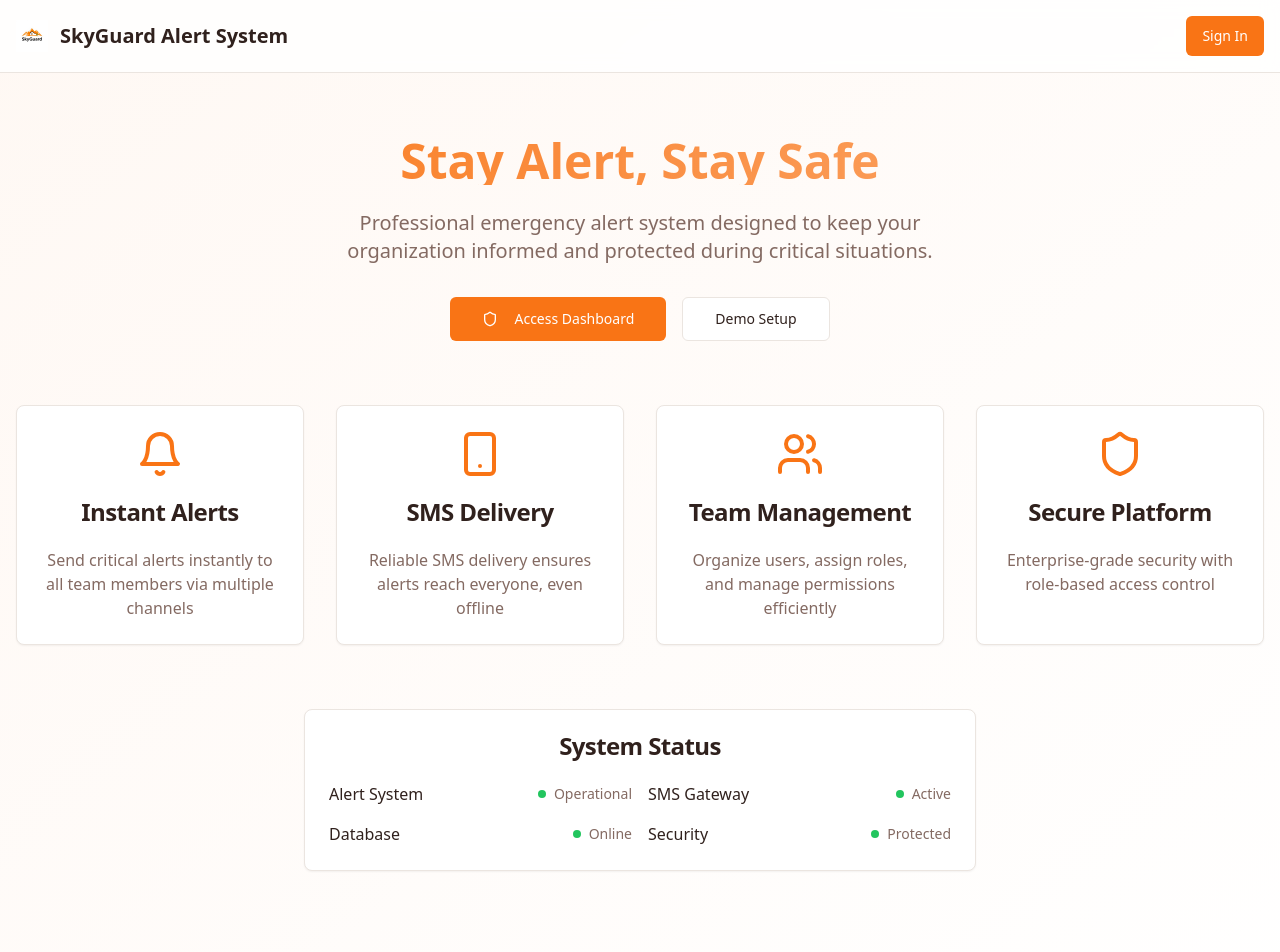
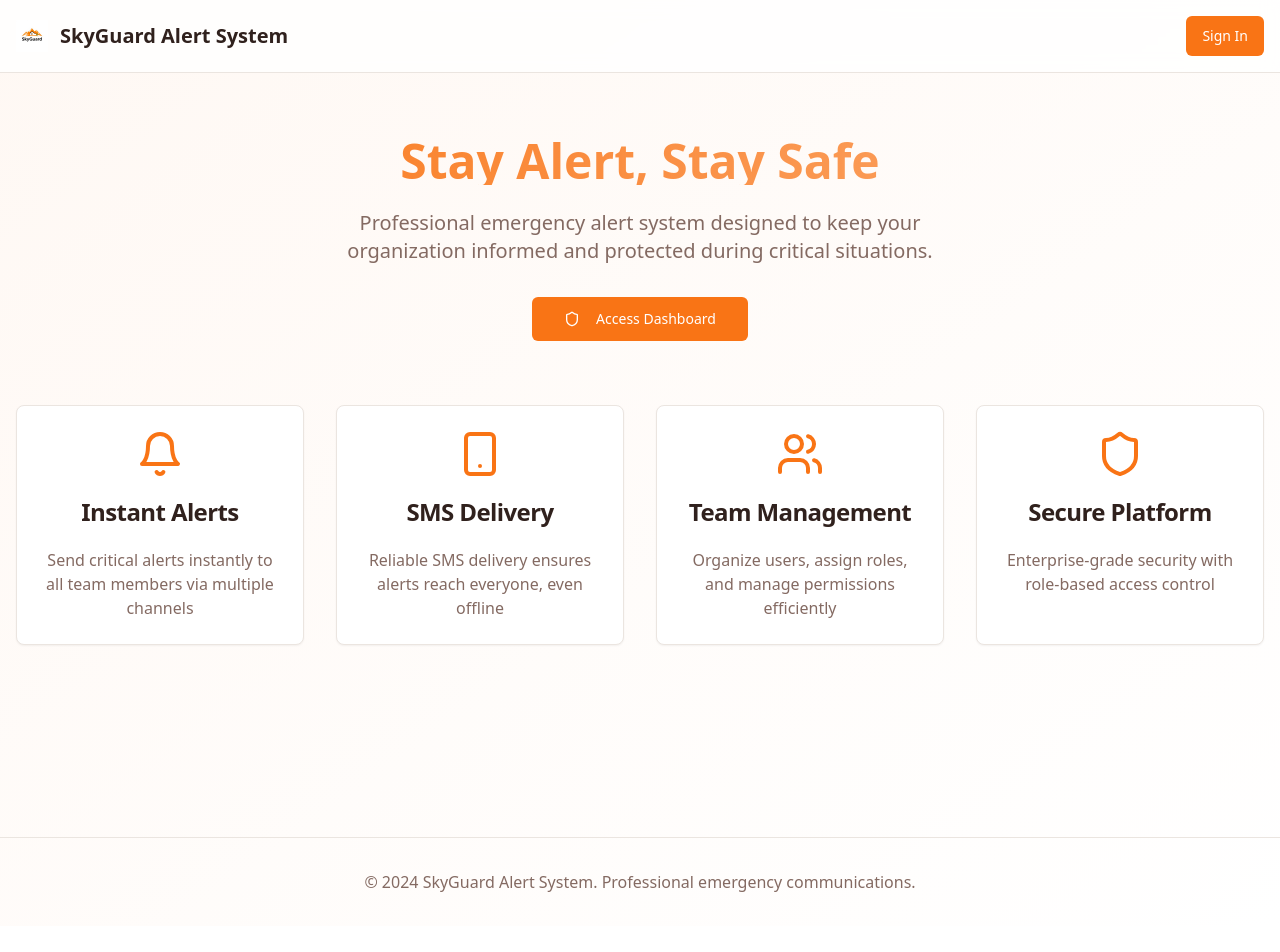
Before and after one commit to ztharpe1/skyguard-alerts, a React (Vite) app: page / in a window 1280 px wide. Shown: the top 952 px of the page. After the commit the page ends 926 px from the top, so only its background shows below. Built offline with nearby package versions, Linux system fonts and the light colour scheme.

Commit message:
Remove demo setup and system status
Remove the "Demo Setup" button and the "System Status" card from the homepage.

```diff
--- a/src/pages/Index.tsx
+++ b/src/pages/Index.tsx
@@ -36,9 +36,6 @@ const Index = () => {
             <Button size="lg" onClick={() => navigate('/auth')}>
               <Shield className="mr-2 h-5 w-5" />
               Access Dashboard
-            </Button>
-            <Button size="lg" variant="outline" onClick={() => navigate('/setup')}>
-              Demo Setup
             </Button>
           </div>
         </div>
@@ -94,44 +91,6 @@ const Index = () => {
           </Card>
         </div>
 
-        {/* System Status */}
-        <Card className="max-w-2xl mx-auto">
-          <CardHeader>
-            <CardTitle className="text-center">System Status</CardTitle>
-          </CardHeader>
-          <CardContent>
-            <div className="grid gap-4 md:grid-cols-2">
-              <div className="flex items-center justify-between">
-                <span>Alert System</span>
-                <div className="flex items-center">
-                  <div className="w-2 h-2 bg-green-500 rounded-full mr-2"></div>
-                  <span className="text-sm text-muted-foreground">Operational</span>
-                </div>
-              </div>
-              <div className="flex items-center justify-between">
-                <span>SMS Gateway</span>
-                <div className="flex items-center">
-                  <div className="w-2 h-2 bg-green-500 rounded-full mr-2"></div>
-                  <span className="text-sm text-muted-foreground">Active</span>
-                </div>
-              </div>
-              <div className="flex items-center justify-between">
-                <span>Database</span>
-                <div className="flex items-center">
-                  <div className="w-2 h-2 bg-green-500 rounded-full mr-2"></div>
-                  <span className="text-sm text-muted-foreground">Online</span>
-                </div>
-              </div>
-              <div className="flex items-center justify-between">
-                <span>Security</span>
-                <div className="flex items-center">
-                  <div className="w-2 h-2 bg-green-500 rounded-full mr-2"></div>
-                  <span className="text-sm text-muted-foreground">Protected</span>
-                </div>
-              </div>
-            </div>
-          </CardContent>
-        </Card>
       </main>
 
       {/* Footer */}
```
